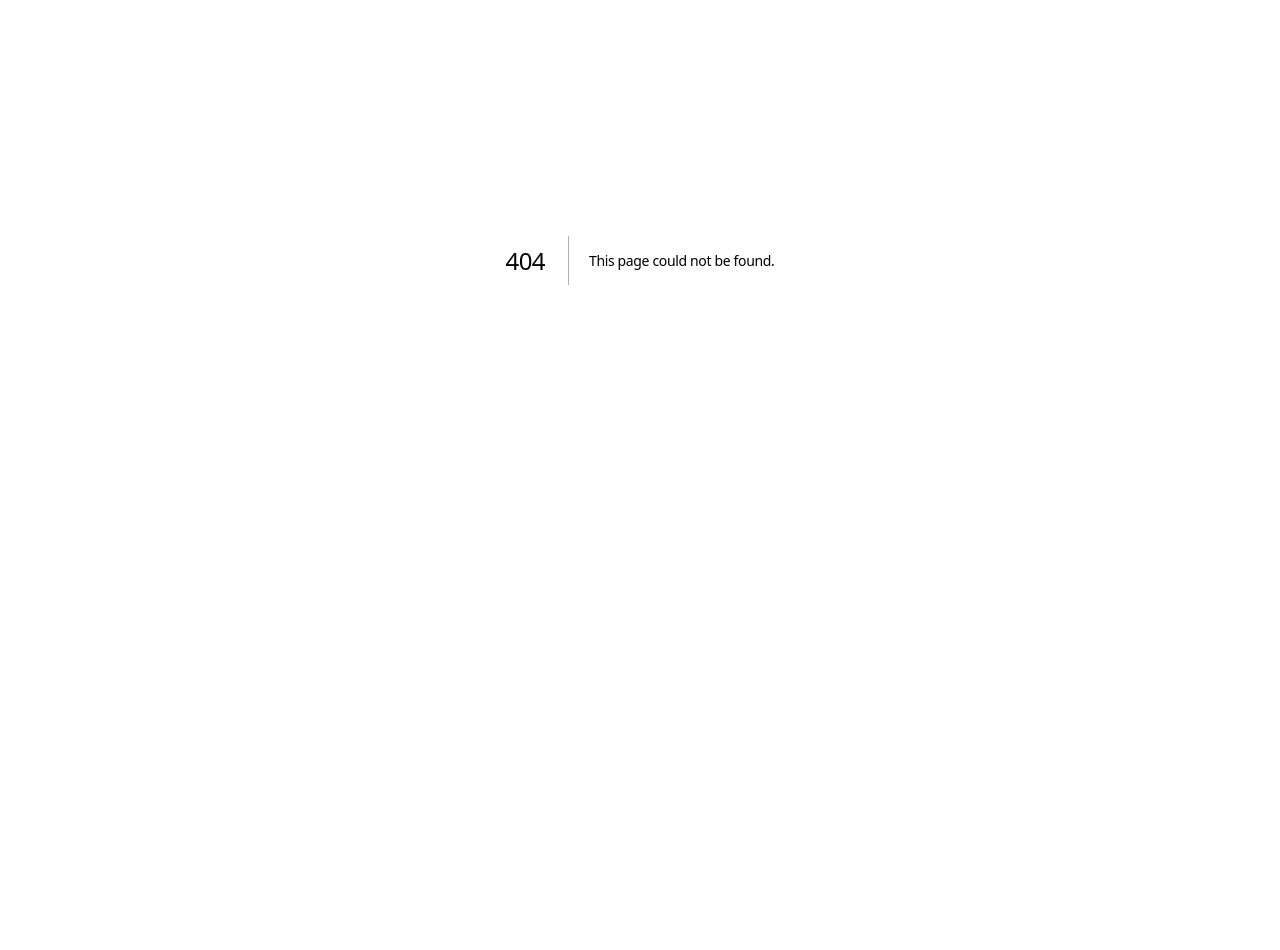
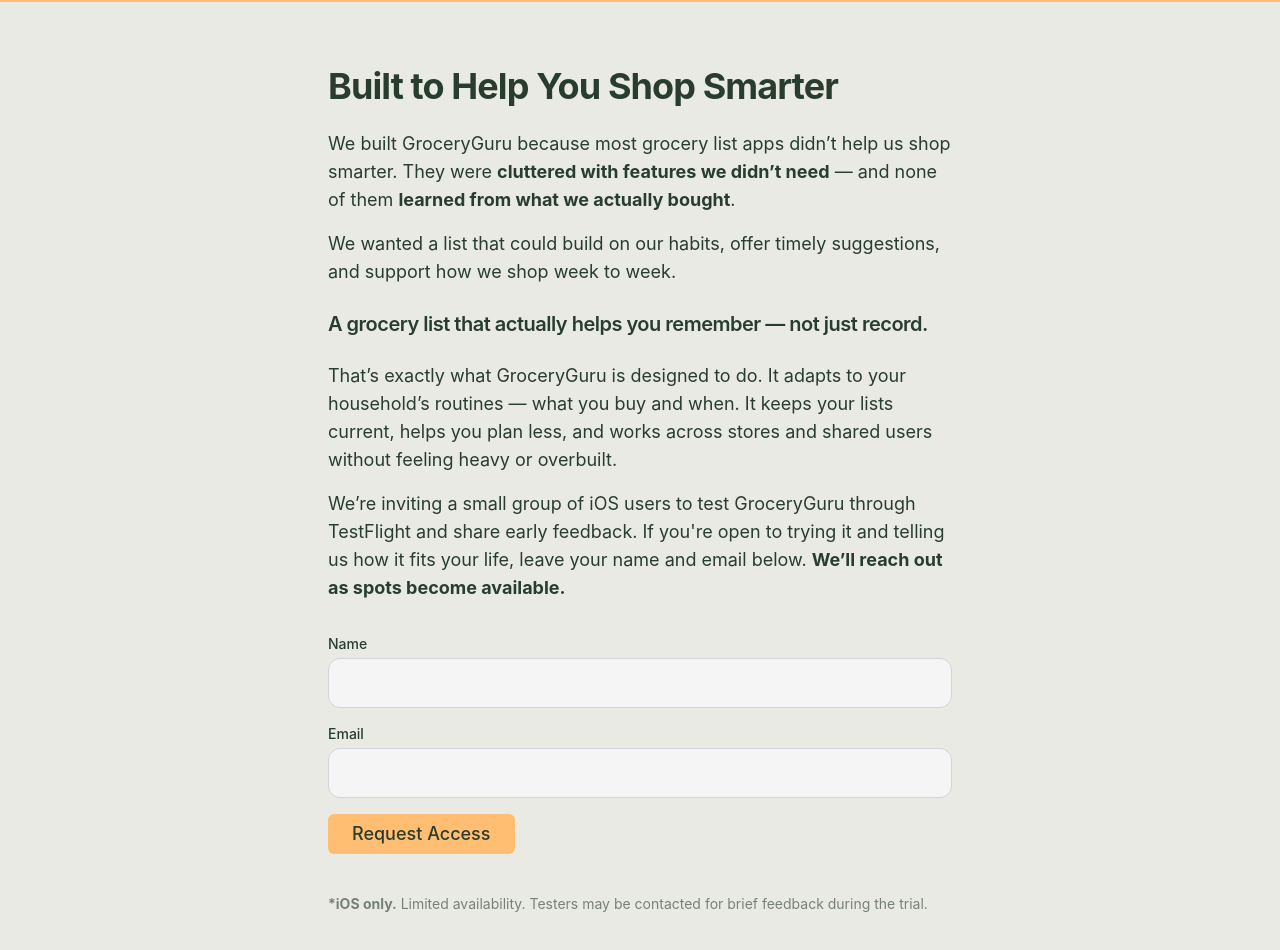
Before and after one commit to bjenkins79/groceryguru-web, a Next.js app: page /early-access in a window 1280 px wide. Before the commit this address had no page. Shown: the part 140-1090 px from the top of the page. Before the commit the page ends 800 px from the top, so only its background shows below. Built offline with nearby package versions, Linux system fonts and the light colour scheme.

Commit message:
Add early-access signup page and API route; ready for Supabase trigger-based email delivery

```diff
--- a/package.json
+++ b/package.json
@@ -11,6 +11,7 @@
   "dependencies": {
     "@react-email/components": "^0.1.0",
     "@react-email/render": "^1.1.2",
+    "@supabase/supabase-js": "^2.52.0",
     "clsx": "^2.1.1",
     "next": "14.2.30",
     "react": "^18",
--- /dev/null
+++ b/src/app/api/early-access/route.ts
@@ -0,0 +1,43 @@
+// src/app/api/early-access/route.ts
+import { NextResponse } from "next/server"
+import { createClient } from "@supabase/supabase-js"
+
+const supabase = createClient(
+  process.env.NEXT_PUBLIC_SUPABASE_URL!,
+  process.env.NEXT_PUBLIC_SUPABASE_ANON_KEY!
+)
+
+export async function POST(request: Request) {
+  try {
+    const { name, email } = await request.json()
+
+    if (!name || !email) {
+      return NextResponse.json({ success: false, error: "Name and email are required." }, { status: 400 })
+    }
+
+    // Step 1: Insert into `early_access_requests` table
+    const { error: insertError } = await supabase.from("early_access_requests").insert({ name, email })
+    if (insertError) {
+      console.error("Supabase insert error:", insertError)
+      return NextResponse.json({ success: false, error: "Database insert failed" }, { status: 500 })
+    }
+
+    // Step 2: Call Edge Function to send email
+    const edgeResponse = await fetch("https://groceryguru.functions.supabase.co/send_early_access_notification", {
+      method: "POST",
+      headers: { "Content-Type": "application/json" },
+      body: JSON.stringify({ name, email }),
+    })
+
+    const edgeData = await edgeResponse.json()
+    if (!edgeResponse.ok || !edgeData.success) {
+      console.error("Edge function error:", edgeData)
+      return NextResponse.json({ success: false, error: "Notification send failed" }, { status: 500 })
+    }
+
+    return NextResponse.json({ success: true })
+  } catch (err: any) {
+    console.error("Unexpected error:", err)
+    return NextResponse.json({ success: false, error: "Internal server error" }, { status: 500 })
+  }
+}
--- /dev/null
+++ b/src/app/early-access/page.tsx
@@ -0,0 +1,130 @@
+
+'use client'
+
+import { useState } from "react"
+import Header from "@/components/Header"
+import { Button } from "@/components/ui/button"
+
+export default function EarlyAccessPage() {
+  const [form, setForm] = useState({ name: "", email: "" })
+  const [submitted, setSubmitted] = useState(false)
+  const [loading, setLoading] = useState(false)
+  const [error, setError] = useState("")
+
+  const handleChange = (e: React.ChangeEvent<HTMLInputElement>) => {
+    setForm({ ...form, [e.target.name]: e.target.value })
+  }
+
+  const handleSubmit = async (e: React.FormEvent) => {
+    e.preventDefault()
+    setLoading(true)
+    setError("")
+
+    try {
+      const res = await fetch("/api/early-access", {
+        method: "POST",
+        headers: { "Content-Type": "application/json" },
+        body: JSON.stringify(form),
+      })
+
+      const data = await res.json()
+
+      if (!res.ok || !data.success) {
+        throw new Error(data.error || "Submission failed")
+      }
+
+      setSubmitted(true)
+    } catch (err: any) {
+      console.error("Form submission error:", err)
+      setError(err.message || "Something went wrong")
+    } finally {
+      setLoading(false)
+    }
+  }
+
+  return (
+    <div className="bg-light-bg min-h-screen text-primary">
+      <Header />
+      <main className="max-w-2xl mx-auto px-6 py-16">
+        <h1 className="text-4xl font-bold mb-6">Built to Help You Shop Smarter</h1>
+
+        <p className="text-lg mb-4">
+          We built GroceryGuru because most grocery list apps didn’t help us shop smarter. They were{" "}
+          <strong>cluttered with features we didn’t need</strong> — and none of them{" "}
+          <strong>learned from what we actually bought</strong>.
+        </p>
+
+        <p className="text-lg mb-4">
+          We wanted a list that could build on our habits, offer timely suggestions, and support how we shop week to week.
+        </p>
+
+        <h2 className="text-xl font-semibold my-6">
+          A grocery list that actually helps you remember — not just record.
+        </h2>
+
+        <p className="text-lg mb-4">
+          That’s exactly what GroceryGuru is designed to do. It adapts to your household’s routines — what you buy and
+          when. It keeps your lists current, helps you plan less, and works across stores and shared users without
+          feeling heavy or overbuilt.
+        </p>
+
+        <p className="text-lg mb-8">
+          We’re inviting a small group of iOS users to test GroceryGuru through TestFlight and share early feedback. If
+          you're open to trying it and telling us how it fits your life, leave your name and email below.{" "}
+          <strong>We’ll reach out as spots become available.</strong>
+        </p>
+
+        {submitted ? (
+          <div className="bg-primary-accent text-primary p-4 rounded">
+            <p>🎉 Thanks! We’ve received your request. If a spot opens, we’ll be in touch.</p>
+          </div>
+        ) : (
+          <form onSubmit={handleSubmit} className="space-y-4">
+            <div>
+              <label htmlFor="name" className="block text-sm font-medium mb-1">
+                Name
+              </label>
+              <input
+                type="text"
+                id="name"
+                name="name"
+                value={form.name}
+                onChange={handleChange}
+                required
+                className="w-full rounded-xl border border-gray-300 bg-neutral-100 px-4 py-3 text-base text-primary placeholder-gray-500 focus:border-blue-500 focus:ring-2 focus:ring-blue-500 transition"
+              />
+            </div>
+            <div>
+              <label htmlFor="email" className="block text-sm font-medium mb-1">
+                Email
+              </label>
+              <input
+                type="email"
+                id="email"
+                name="email"
+                value={form.email}
+                onChange={handleChange}
+                required
+                className="w-full rounded-xl border border-gray-300 bg-neutral-100 px-4 py-3 text-base text-primary placeholder-gray-500 focus:border-blue-500 focus:ring-2 focus:ring-blue-500 transition"
+                />
+            </div>
+            <Button
+              type="submit"
+              disabled={loading}
+              className="bg-primary-accent hover:bg-tertiary-accent text-primary px-6 py-3 text-lg"
+            >
+              {loading ? "Submitting..." : "Request Access"}
+            </Button>
+            {error && <p className="text-error mt-2">{error}</p>}
+          </form>
+        )}
+
+        <p className="text-sm text-primary opacity-60 mt-10">
+          <strong>*iOS only.</strong> Limited availability. Testers may be contacted for brief feedback during the trial.
+        </p>
+      </main>
+    </div>
+  )
+
+
+}
--- a/src/components/HeroSection.tsx
+++ b/src/components/HeroSection.tsx
@@ -28,13 +28,6 @@
                 className="bg-[var(--color-primary-accent)] hover:bg-[var(--color-tertiary-accent)] text-[var(--color-primary)] font-semibold px-8 py-4 text-lg transition-all duration-200 hover:scale-105"
               >
                 Request Early Access
-              </Button>
-              <Button
-                variant="outline"
-                size="lg"
-                className="border-[var(--color-secondary-accent)] text-[var(--color-secondary-accent)] hover:bg-[var(--color-secondary-accent)] hover:text-white px-8 py-4 text-lg transition-all duration-200 bg-transparent"
-              >
-                Learn More
               </Button>
             </div>
           </div>
```
Also changed, not shown: src/lib/supabase.ts (added, +8 -0 lines), 1 other file (tests, documents, lock files or other folders).
